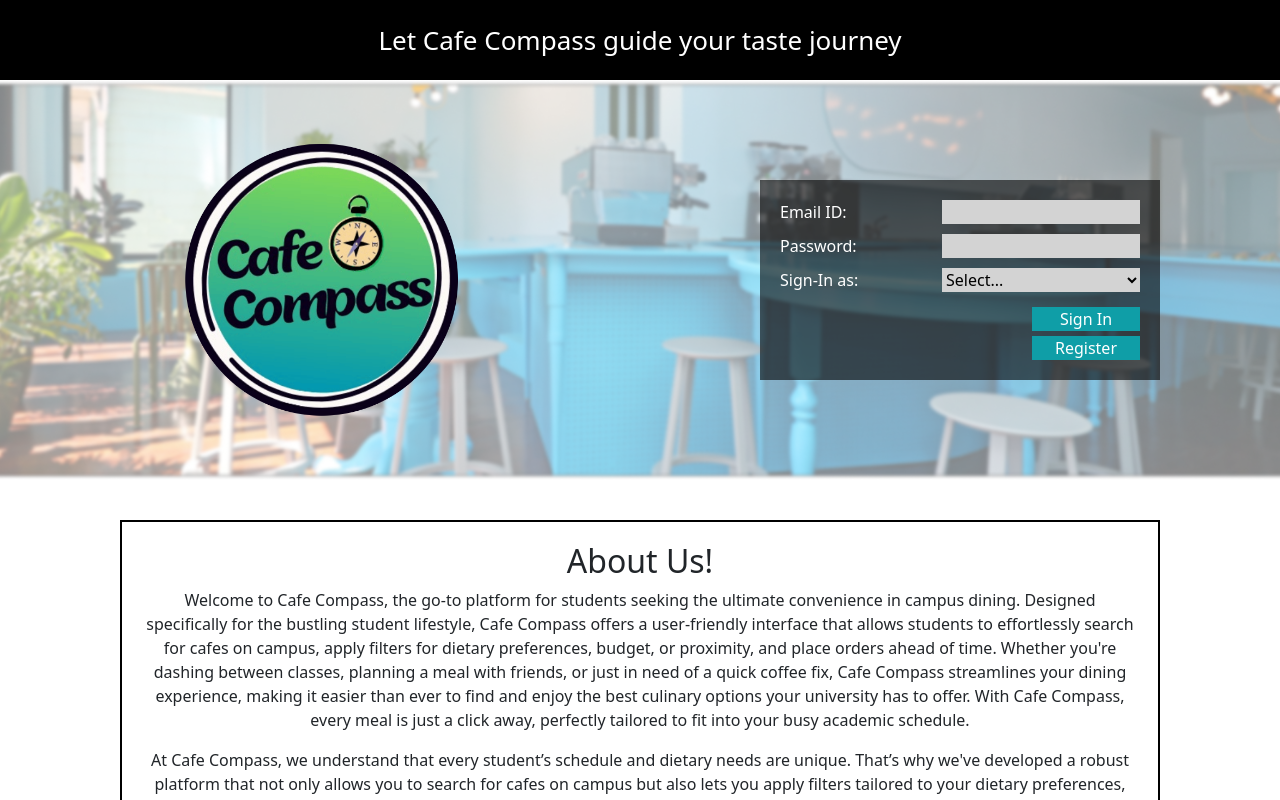
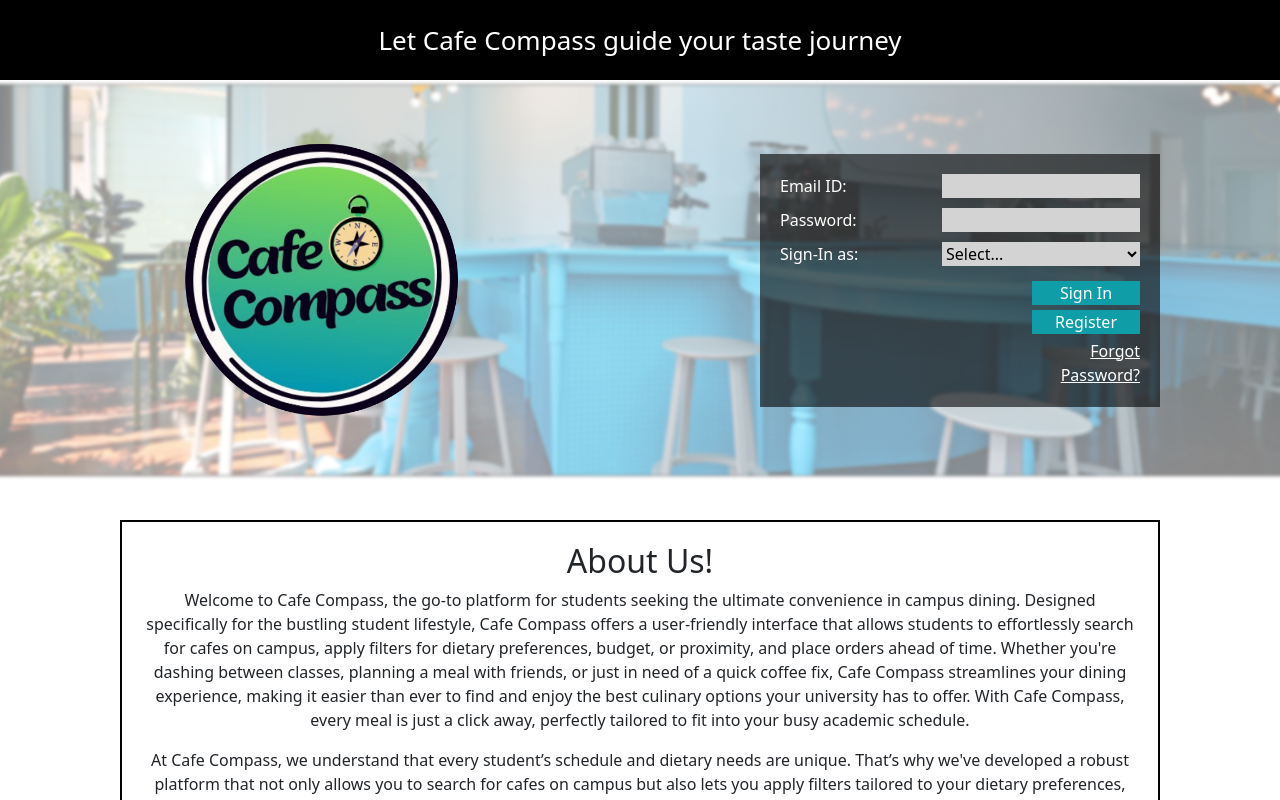
Before and after one commit to Hijab14/cafe-compass-front, a React (Create React App) app: page / in a window 1280 px wide. Shown: the top 800 px of the page. Built offline with nearby package versions, Linux system fonts and the light colour scheme; a web font is replaced by a local one.

Commit message:
Hardcoded paths fixed Forgot password page implemented

```diff
--- a/src/components/shoppingcart/index.jsx
+++ b/src/components/shoppingcart/index.jsx
@@ -1,7 +1,7 @@
 // src/components/ShoppingCart.js
 import React from 'react';
 import { useSelector,useDispatch } from 'react-redux'
-import { actionCreators } from '/Users/hijabfatima/Documents/SE/cafe-compass-front/src/state'
+import { actionCreators } from '../../state/'
 import { Link } from 'react-router-dom';
 
 const Index = () => {
--- a/src/pages/LogIn/index.jsx
+++ b/src/pages/LogIn/index.jsx
@@ -5,6 +5,49 @@ import logInpagebg from '../../assets/logInpagebg.png';
 import logo from '../../assets/logo-2.png'; // Import the logo
 import { useAuth } from '../../contexts/AuthContext';
 import { useNavigate } from 'react-router-dom';
+import Modal from 'react-modal';
+import styled from 'styled-components';
+
+const StyledLabel = styled.label`
+  font-size: 16px;
+  margin-bottom: 0px;
+  padding-bottom: 0px;
+  margin-left: 3px;
+`;
+
+const StyledInput = styled.input`
+  border: 1px solid #ccc;
+  background-color: #f9f9f9;
+  margin-top: 0px;
+  margin-bottom: 20px;
+  padding: 5px;
+  border-radius: 5px;
+  width: 100%;
+  box-sizing: border-box;
+`;
+
+const StyledForm = styled.form`
+  display: flex;
+  flex-direction: column;
+  align-items: center
+  justify-content: center;
+`;
+
+const StyledButton = styled.button`
+  background-color: #0f9ea7;
+  color: white;
+  border: 1px solid #0f9ea7;
+  border-radius: 5px;
+  cursor: pointer;
+  margin-top: 20px;
+  padding: 10px;
+  transition: background-color 0.3s, color 0.3s;
+  &:hover {
+    background-color: white;
+    color: #0f9ea7;
+`;
+
+Modal.setAppElement('#root');
 
 function LogIn() {
   const [username, setUsername] = useState('');
@@ -13,11 +56,24 @@ function LogIn() {
   const { login } = useAuth();
   const navigate = useNavigate();
 
+  //State for the forgot password modal
+    const [showForgotPasswordModal, setShowForgotPasswordModal] = useState(false);
+    const [email, setEmail] = useState('');
+    const [newPassword, setNewPassword] = useState('');
+    const [confirmPassword, setConfirmPassword] = useState('');
+
   const handleSubmit = (event) => {
     event.preventDefault();
     login({ username, userType });
     navigate(userType === 'admin' ? '/adminorders' : '/search');
   };
+
+  const handleForgotPasswordSubmit = (event) => {
+    event.preventDefault();
+    // Add logic to handle forgot password
+    console.log(email, newPassword, confirmPassword);
+    setShowForgotPasswordModal(false);
+  }
 
   return (
     <div className="login-page">
@@ -50,6 +106,15 @@ function LogIn() {
                         <div className="button-container">
                             <button type="submit">Sign In</button>
                             <button type="button">Register</button>
+                            <button type="button" onClick={() => setShowForgotPasswordModal(true)} style={{
+                                backgroundColor: 'transparent',
+                                color: 'white',
+                                border: 'none',
+                                cursor: 'pointer',
+                                textDecoration: 'underline',
+                                width: '35%',
+                                textAlign: 'end'
+                            }}>Forgot Password?</button>
                         </div>
                     </form>
                 </div>
@@ -62,6 +127,45 @@ function LogIn() {
            <p>At Cafe Compass, we understand that every student’s schedule and dietary needs are unique. That’s why we've developed a robust platform that not only allows you to search for cafes on campus but also lets you apply filters tailored to your dietary preferences, budget, and location needs. Whether you're in a rush between classes, planning a leisurely meal with friends, or just looking for a quick coffee boost, Cafe Compass is here to help you make the best dining choices quickly and efficiently.</p>
             </div>
         </div>
+        <Modal
+        isOpen={showForgotPasswordModal}
+        onRequestClose={() => setShowForgotPasswordModal(false)}
+        style={{
+            overlay: {
+                backgroundColor: 'rgba(0, 0, 0, 0.75)'
+              },
+              content: {
+                display: 'flex',
+                flexDirection: 'column',
+                alignItems: 'evenly',
+                top: '50%',
+                left: '50%',
+                right: 'auto',
+                bottom: 'auto',
+                marginRight: '-50%',
+                transform: 'translate(-50%, -50%)',
+                width: '400px',
+                borderRadius: '10px',
+                boxShadow: '0px 10px 20px rgba(0,0,0,0.1), 0px -5px 10px rgba(0,0,0,0.05)',
+              }
+        }}
+      >
+        <StyledForm onSubmit={handleForgotPasswordSubmit}>
+          <StyledLabel>
+            Email:
+            <StyledInput type="email" value={email} onChange={e => setEmail(e.target.value)} style={{border: 'none', backgroundColor: '#ddd'}} />
+          </StyledLabel>
+          <StyledLabel>
+            New Password:
+            <StyledInput type="password" value={newPassword} onChange={e => setNewPassword(e.target.value)} style={{border: 'none', backgroundColor: '#ddd'}} />
+          </StyledLabel>
+          <StyledLabel>
+            Confirm Password:
+            <StyledInput type="password" value={confirmPassword} onChange={e => setConfirmPassword(e.target.value)} style={{border: 'none', backgroundColor: '#ddd'}} />
+          </StyledLabel>
+          <StyledButton type="submit">Reset Password</StyledButton>
+        </StyledForm>
+      </Modal>
     </div>
   );
 }
--- a/src/pages/checkOut/index.jsx
+++ b/src/pages/checkOut/index.jsx
@@ -1,5 +1,5 @@
 import React from "react";
-import OrderDetails from '/Users/hijabfatima/Documents/SE/cafe-compass-front/src/components/OrderDetails'
+import OrderDetails from '../../components/OrderDetails'
 import { useState } from "react";
 import { useSelector } from "react-redux";
 
```
